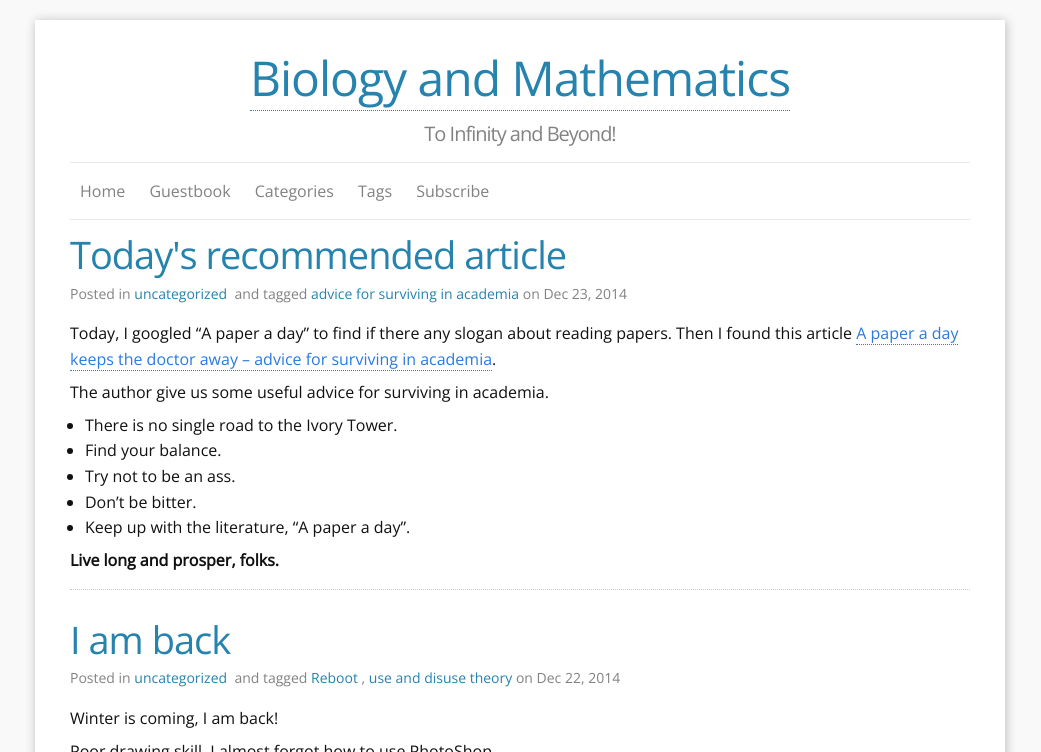
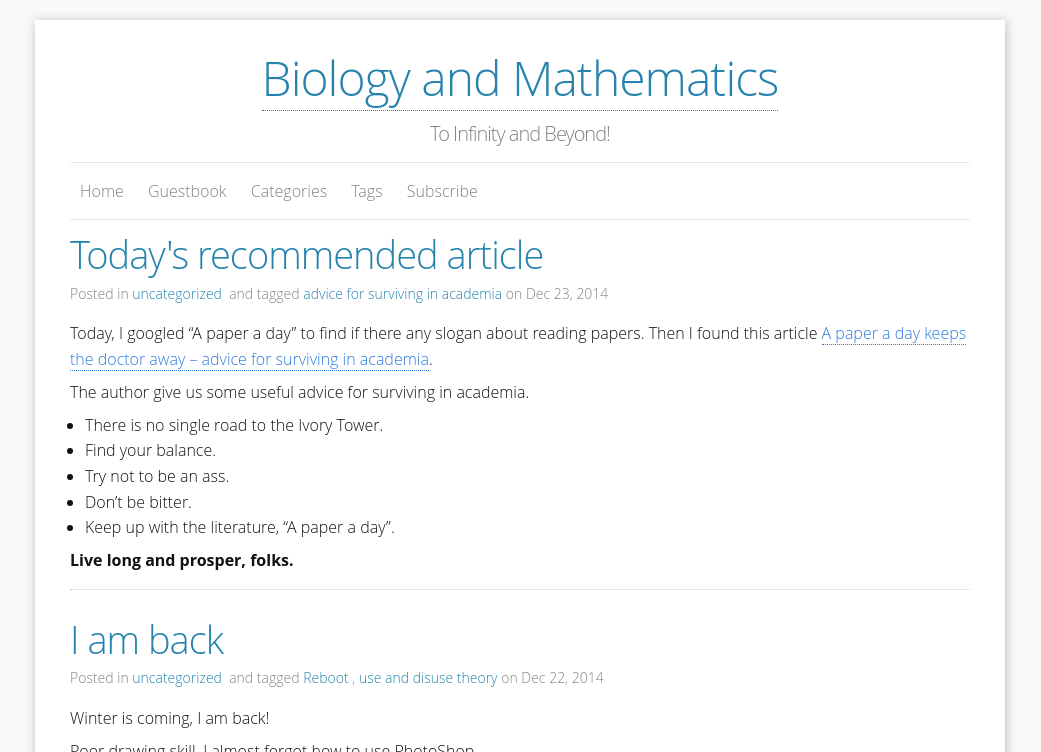
Before and after one commit to arturochian/en, a Jekyll site: the page built from index.html, in a window 1280 px wide. Shown: the top 752 px of the page, without its empty margins (120-1161 px from the left). Built offline with Jekyll 4.4.1, drawn with Linux system fonts in a browser that asks for light colours; some web fonts are replaced; the list of posts is cut into pages by our own code; grey boxes are pictures that could not be loaded.

Commit message:
add google font CDN

```diff
--- a/css/main.scss
+++ b/css/main.scss
@@ -58,4 +58,5 @@
         "_syntax-highlighting-native" //"syntax-highlighting"
 ;
 
-@import url('http://fonts.googleapis.com/css?family=Open+Sans');
+// @import url('http://fonts.googleapis.com/css?family=Open+Sans');
+@import url('http://fonts.lug.ustc.edu.cn/css?family=Open+Sans');
```
